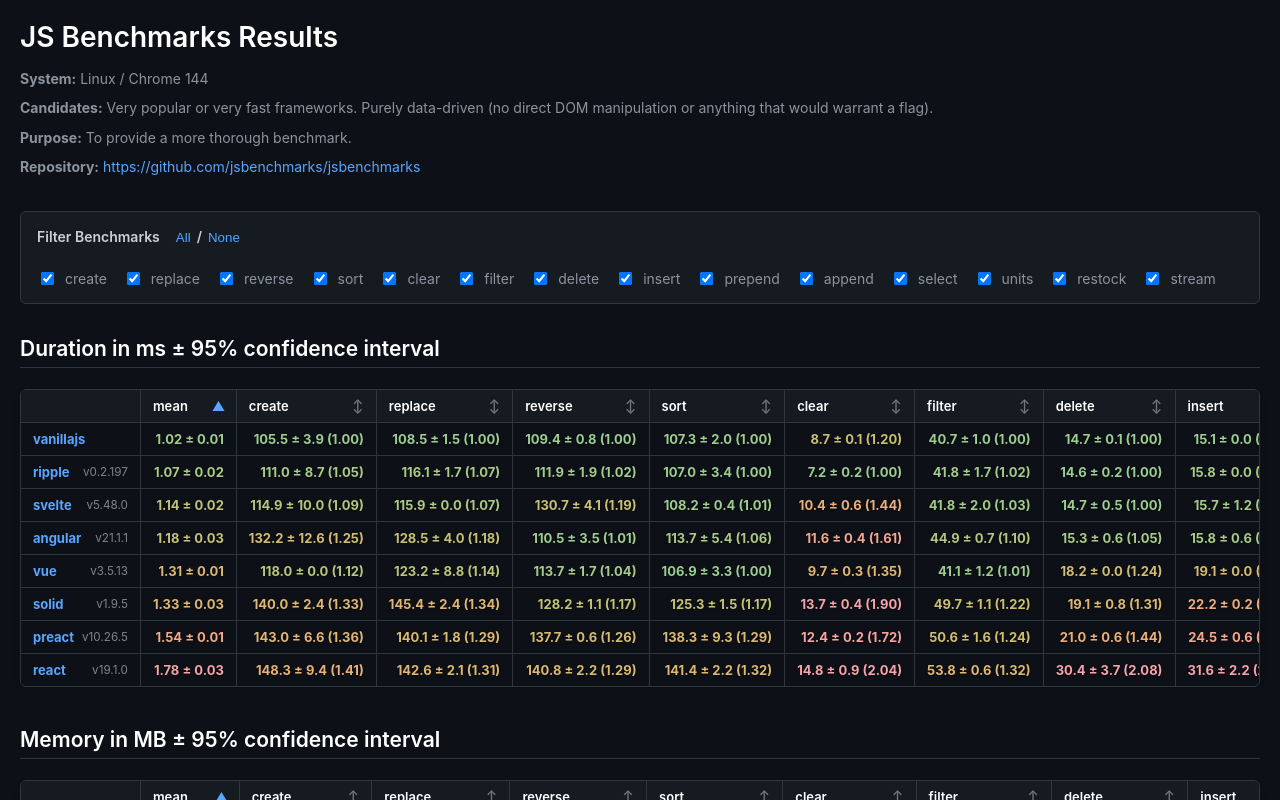
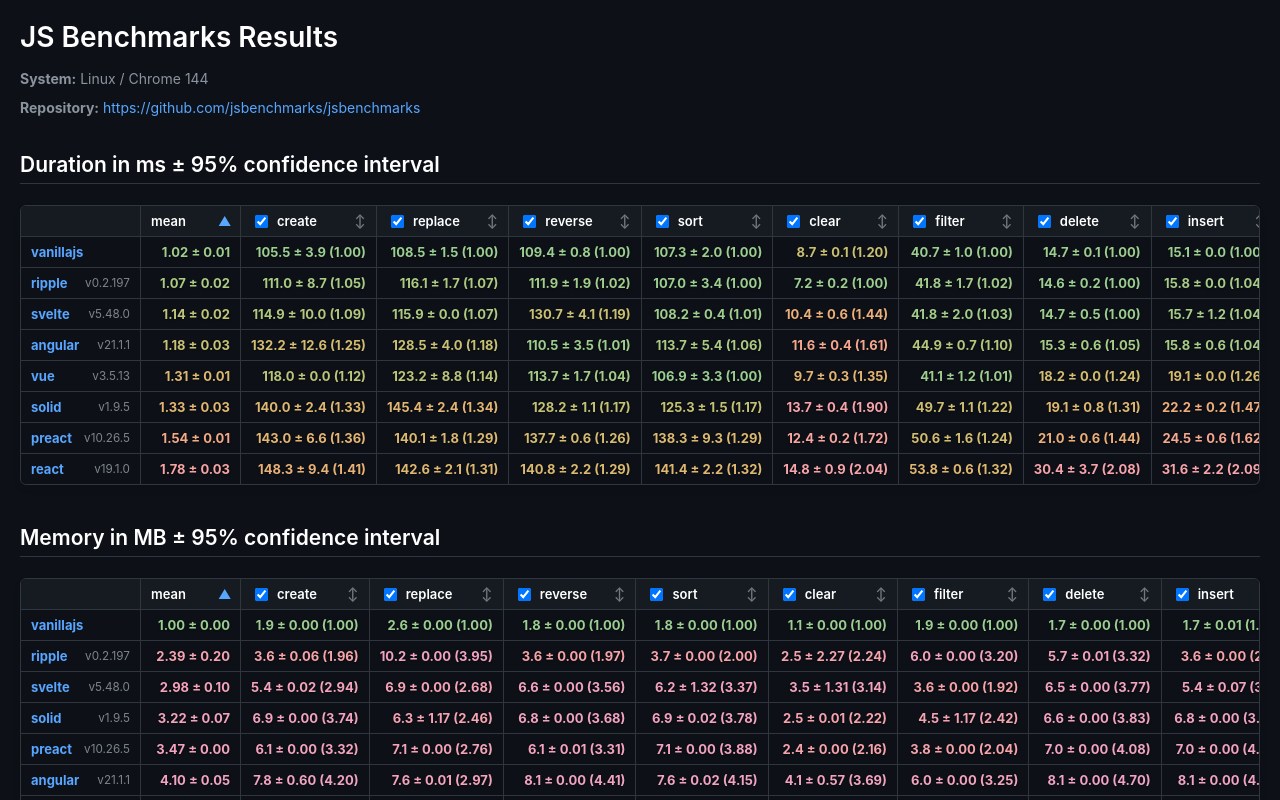
Before and after one commit to jsbenchmarks/jsbenchmarks, a React (Vite) app in the folder results/: page / in a window 1280 px wide. Shown: the top 800 px of the page. Built offline with nearby package versions, Linux system fonts and the light colour scheme.

Commit message:
Make mean columns sticky too

```diff
--- a/results/src/components/BenchmarkFilter.css
+++ /dev/null
@@ -1,46 +0,0 @@
-.BenchmarkFilter-container {
-  display: flex;
-  flex-wrap: wrap;
-  gap: 1rem;
-  margin-bottom: 2rem;
-  padding: 1rem;
-  border: 1px solid var(--border-color);
-  border-radius: 6px;
-  background-color: var(--table-header-bg);
-}
-
-.BenchmarkFilter-title {
-  width: 100%;
-  margin-bottom: 0.5rem;
-  font-weight: 600;
-  color: var(--text-color);
-}
-
-.BenchmarkFilter-label {
-  display: flex;
-  align-items: center;
-  gap: 0.5rem;
-  color: #8b949e;
-  cursor: pointer;
-  user-select: none;
-}
-
-.BenchmarkFilter-label:hover {
-  color: var(--text-color);
-}
-
-.BenchmarkFilter-button {
-  margin-left: 10px;
-  cursor: pointer;
-  background: none;
-  border: none;
-  color: var(--link-color);
-}
-
-.BenchmarkFilter-button:first-of-type {
-  margin-left: 10px;
-}
-
-.BenchmarkFilter-button:last-of-type {
-  margin-left: 0;
-}
--- a/results/src/components/BenchmarkFilter.tsx
+++ /dev/null
@@ -1,32 +0,0 @@
-import './BenchmarkFilter.css';
-
-interface BenchmarkFilterProps {
-  benchmarks: string[];
-  selected: Set<string>;
-  onChange: (name: string) => void;
-  onSelectAll: () => void;
-  onSelectNone: () => void;
-}
-
-export const BenchmarkFilter = ({ benchmarks, selected, onChange, onSelectAll, onSelectNone }: BenchmarkFilterProps) => {
-  return (
-    <div className="BenchmarkFilter-container">
-      <div className="BenchmarkFilter-title">
-        Filter Benchmarks
-        <button className="BenchmarkFilter-button" onClick={onSelectAll}>All</button>
-        /
-        <button className="BenchmarkFilter-button" onClick={onSelectNone}>None</button>
-      </div>
-      {benchmarks.map(name => (
-        <label key={name} className="BenchmarkFilter-label">
-          <input
-            type="checkbox"
-            checked={selected.has(name)}
-            onChange={() => onChange(name)}
-          />
-          {name}
-        </label>
-      ))}
-    </div>
-  );
-};
--- a/results/src/components/BundleTable.css
+++ b/results/src/components/BundleTable.css
@@ -22,7 +22,7 @@
 }
 
 .BundleTable-th, .BundleTable-td {
-  padding: 8px 12px;
+  padding: 7px 10px;
   border-bottom: 1px solid var(--border-color);
   border-right: 1px solid var(--border-color);
 }
--- a/results/src/components/DurationTable.css
+++ b/results/src/components/DurationTable.css
@@ -22,7 +22,7 @@
 }
 
 .DurationTable-th, .DurationTable-td {
-  padding: 8px 12px;
+  padding: 7px 10px;
   border-bottom: 1px solid var(--border-color);
   border-right: 1px solid var(--border-color);
 }
@@ -57,12 +57,28 @@
   z-index: 1;
   background-color: var(--bg-color);
   border-right: 1px solid var(--border-color);
-  width: 1%;
+  min-width: 120px;
+  max-width: 120px;
 }
 
 .DurationTable-table thead .DurationTable-sticky-col {
   background-color: var(--table-header-bg);
   z-index: 11;
+}
+
+.DurationTable-mean-col {
+  position: sticky;
+  left: 120px;
+  z-index: 2;
+  min-width: 100px;
+  max-width: 100px;
+  background-color: var(--bg-color);
+  border-right: 1px solid var(--border-color);
+}
+
+.DurationTable-table thead .DurationTable-mean-col {
+  background-color: var(--table-header-bg);
+  z-index: 12;
 }
 
 .DurationTable-td {
@@ -85,6 +101,10 @@
 }
 
 .DurationTable-tr:hover .DurationTable-td.DurationTable-sticky-col {
+  background-color: #161b22;
+}
+
+.DurationTable-tr:hover .DurationTable-td.DurationTable-mean-col {
   background-color: #161b22;
 }
 
--- a/results/src/components/DurationTable.tsx
+++ b/results/src/components/DurationTable.tsx
@@ -9,9 +9,11 @@
   benchmarkNames: string[];
   sortConfig: SortConfig<string>;
   onSort: (name: string) => void;
+  selectedBenchmarks: Set<string>;
+  onBenchmarkToggle: (name: string) => void;
 }
 
-export const DurationTable = ({ rows, benchmarkNames, sortConfig, onSort }: DurationTableProps) => {
+export const DurationTable = ({ rows, benchmarkNames, sortConfig, onSort, selectedBenchmarks, onBenchmarkToggle }: DurationTableProps) => {
   return (
     <div className="DurationTable-container">
       <table className="DurationTable-table">
@@ -21,11 +23,23 @@
             {benchmarkNames.map(name => (
               <th
                 key={name}
-                className="DurationTable-th DurationTable-sortable"
+                className={`DurationTable-th DurationTable-sortable ${name === COMPOSITE_NAME ? 'DurationTable-mean-col' : ''}`}
                 onClick={() => onSort(name)}
               >
                 <div className="DurationTable-header-content">
-                  {name}
+                  <span style={{ display: 'flex', alignItems: 'center', gap: '6px' }}>
+                    {name !== COMPOSITE_NAME && (
+                      <input
+                        type="checkbox"
+                        checked={selectedBenchmarks.has(name)}
+                        onClick={(e) => e.stopPropagation()}
+                        onChange={() => onBenchmarkToggle(name)}
+                        className="DurationTable-checkbox"
+                        style={{ cursor: 'pointer' }}
+                      />
+                    )}
+                    {name}
+                  </span>
                   <SortIndicator active={sortConfig.key === name} dir={sortConfig.dir} />
                 </div>
               </th>
@@ -49,12 +63,13 @@
                 </td>
                 {benchmarkNames.map(name => {
                   const bm = byName.get(name);
+                  const isSelected = name === COMPOSITE_NAME || selectedBenchmarks.has(name);
                   const norm = bm?.normalDuration;
                   return (
                     <td
                       key={name}
-                      className="DurationTable-td"
-                      style={norm ? { color: color(norm) } : {}}
+                      className={`DurationTable-td ${name === COMPOSITE_NAME ? 'DurationTable-mean-col' : ''}`}
+                      style={isSelected && norm ? { color: color(norm) } : { color: '#888' }}
                     >
                       {bm?.duration ? `${bm.duration.toFixed(1)} ± ${bm.durationMOE?.toFixed(1)} ` : ""}
                       {bm?.name === COMPOSITE_NAME
--- a/results/src/components/Home.tsx
+++ b/results/src/components/Home.tsx
@@ -2,7 +2,6 @@
 import { results as rawResults } from '../data';
 import type { RawResult, Result, SortConfig } from '../types';
 import { calculateResults, COMPOSITE_NAME } from '../utils';
-import { BenchmarkFilter } from './BenchmarkFilter';
 import { BundleTable } from './BundleTable';
 import { DurationTable } from './DurationTable';
 import { LoadTable, type LoadSortKey } from './LoadTable';
@@ -26,14 +25,16 @@
 export function Home() {
   const [durationSort, setDurationSort] = useState<SortConfig<string>>({ key: COMPOSITE_NAME, dir: 'asc' });
   const [memorySort, setMemorySort] = useState<SortConfig<string>>({ key: COMPOSITE_NAME, dir: 'asc' });
-  const [loadSort, setLoadSort] = useState<SortConfig<LoadSortKey>>({ key: COMPOSITE_NAME, dir: 'asc' });
+  const [loadSort, setLoadSort] = useState<SortConfig<LoadSortKey>>({ key: 'stream|cpu', dir: 'asc' });
 
   const [bundleSort, setBundleSort] = useState<SortConfig<keyof Result>>({ key: 'normalCompositeBundle', dir: 'asc' });
   const [statsSort, setStatsSort] = useState<SortConfig<keyof Result>>({ key: 'normalCompositeStats', dir: 'asc' });
 
-  const [selectedBenchmarks, setSelectedBenchmarks] = useState<Set<string>>(new Set(allBenchmarkNames));
+  const [selectedDurationBenchmarks, setSelectedDurationBenchmarks] = useState<Set<string>>(new Set(allBenchmarkNames));
+  const [selectedMemoryBenchmarks, setSelectedMemoryBenchmarks] = useState<Set<string>>(new Set(allBenchmarkNames));
 
-  const baseRows = useMemo(() => calculateResults(inputData, selectedBenchmarks), [selectedBenchmarks]);
+  // Base results without any filtering, used for categorization and non-filtered tables
+  const baseRows = useMemo(() => calculateResults(inputData), []);
 
   const handleDurationSort = (name: string) => {
     setDurationSort(prev => ({
@@ -70,8 +71,8 @@
     }));
   };
 
-  const handleBenchmarkToggle = (name: string) => {
-    setSelectedBenchmarks(prev => {
+  const handleDurationBenchmarkToggle = (name: string) => {
+    setSelectedDurationBenchmarks(prev => {
       const next = new Set(prev);
       if (next.has(name)) {
         next.delete(name);
@@ -82,36 +83,45 @@
     });
   };
 
-  const handleSelectAll = () => setSelectedBenchmarks(new Set(allBenchmarkNames));
-  const handleSelectNone = () => setSelectedBenchmarks(new Set());
+  const handleMemoryBenchmarkToggle = (name: string) => {
+    setSelectedMemoryBenchmarks(prev => {
+      const next = new Set(prev);
+      if (next.has(name)) {
+        next.delete(name);
+      } else {
+        next.add(name);
+      }
+      return next;
+    });
+  };
 
   const durationRows = useMemo(() => {
-    const copy = [...baseRows];
+    const rows = calculateResults(inputData, selectedDurationBenchmarks);
+    const copy = [...rows];
     copy.sort((a, b) => {
       const aVal = a.benchmarks.find(t => t.name === durationSort.key)?.normalDuration ?? 0;
       const bVal = b.benchmarks.find(t => t.name === durationSort.key)?.normalDuration ?? 0;
       return durationSort.dir === 'asc' ? (aVal < bVal ? -1 : 1) : (aVal > bVal ? -1 : 1);
     });
     return copy;
-  }, [baseRows, durationSort]);
+  }, [selectedDurationBenchmarks, durationSort]);
 
   const memoryRows = useMemo(() => {
-    const copy = [...baseRows];
+    const rows = calculateResults(inputData, selectedMemoryBenchmarks);
+    const copy = [...rows];
     copy.sort((a, b) => {
       const aVal = a.benchmarks.find(t => t.name === memorySort.key)?.normalMemory ?? 0;
       const bVal = b.benchmarks.find(t => t.name === memorySort.key)?.normalMemory ?? 0;
       return memorySort.dir === 'asc' ? (aVal < bVal ? -1 : 1) : (aVal > bVal ? -1 : 1);
     });
     return copy;
-  }, [baseRows, memorySort]);
+  }, [selectedMemoryBenchmarks, memorySort]);
 
   const { loadBenchmarks, standardBenchmarks } = useMemo(() => {
     const load: string[] = [];
     const standard: string[] = [];
 
     for (const name of allBenchmarkNames) {
-      if (!selectedBenchmarks.has(name)) continue;
-
       // Identify load tests by checking if any result has CPU data for this benchmark
       const isLoad = baseRows.some(r => r.benchmarks.find(b => b.name === name)?.cpu !== undefined);
 
@@ -122,7 +132,7 @@
       }
     }
     return { loadBenchmarks: load, standardBenchmarks: standard };
-  }, [baseRows, selectedBenchmarks]);
+  }, [baseRows]);
 
   const loadRows = useMemo(() => {
     const copy = [...baseRows];
@@ -168,7 +178,7 @@
       return loadSort.dir === 'asc' ? (aVal < bVal ? -1 : 1) : (aVal > bVal ? -1 : 1);
     });
     return copy;
-  }, [baseRows, loadSort]);
+  }, [baseRows, loadSort, loadBenchmarks]);
 
   const bundleRows = useMemo(() => {
     const copy = [...baseRows];
@@ -203,25 +213,10 @@
             <strong>System:</strong> Linux / Chrome 144
           </p>
           <p className="App-p">
-            <strong>Candidates:</strong> Very popular or very fast frameworks.
-            Purely data-driven (no direct DOM manipulation or anything that would warrant a flag).
-          </p>
-          <p className="App-p">
-            <strong>Purpose:</strong> To provide a more thorough benchmark.
-          </p>
-          <p className="App-p">
             <strong>Repository:</strong> <a className="App-link" href="https://github.com/jsbenchmarks/jsbenchmarks">https://github.com/jsbenchmarks/jsbenchmarks</a>
           </p>
         </div>
       </header>
-
-      <BenchmarkFilter
-        benchmarks={allBenchmarkNames}
-        selected={selectedBenchmarks}
-        onChange={handleBenchmarkToggle}
-        onSelectAll={handleSelectAll}
-        onSelectNone={handleSelectNone}
-      />
 
       <h2 className="App-h2">Duration in ms ± 95% confidence interval</h2>
       <DurationTable
@@ -229,6 +224,8 @@
         benchmarkNames={durationTableNames}
         sortConfig={durationSort}
         onSort={handleDurationSort}
+        selectedBenchmarks={selectedDurationBenchmarks}
+        onBenchmarkToggle={handleDurationBenchmarkToggle}
       />
       <h2 className="App-h2">Memory in MB ± 95% confidence interval</h2>
       <MemoryTable
@@ -236,6 +233,8 @@
         benchmarkNames={memoryTableNames}
         sortConfig={memorySort}
         onSort={handleMemorySort}
+        selectedBenchmarks={selectedMemoryBenchmarks}
+        onBenchmarkToggle={handleMemoryBenchmarkToggle}
       />
       {loadBenchmarks.length > 0 && (
         <>
--- a/results/src/components/LoadTable.css
+++ b/results/src/components/LoadTable.css
@@ -16,7 +16,7 @@
 
 .LoadTable-th,
 .LoadTable-td {
-  padding: 8px 12px;
+  padding: 7px 10px;
   border-bottom: 1px solid var(--border-color);
   border-right: 1px solid var(--border-color);
 }
--- a/results/src/components/MemoryTable.css
+++ b/results/src/components/MemoryTable.css
@@ -22,7 +22,7 @@
 }
 
 .MemoryTable-th, .MemoryTable-td {
-  padding: 8px 12px;
+  padding: 7px 10px;
   border-bottom: 1px solid var(--border-color);
   border-right: 1px solid var(--border-color);
 }
@@ -57,12 +57,28 @@
   z-index: 1;
   background-color: var(--bg-color);
   border-right: 1px solid var(--border-color);
-  width: 1%;
+  min-width: 120px;
+  max-width: 120px;
 }
 
 .MemoryTable-table thead .MemoryTable-sticky-col {
   background-color: var(--table-header-bg);
   z-index: 11;
+}
+
+.MemoryTable-mean-col {
+  position: sticky;
+  left: 120px;
+  z-index: 2;
+  min-width: 100px;
+  max-width: 100px;
+  background-color: var(--bg-color);
+  border-right: 1px solid var(--border-color);
+}
+
+.MemoryTable-table thead .MemoryTable-mean-col {
+  background-color: var(--table-header-bg);
+  z-index: 12;
 }
 
 .MemoryTable-td {
@@ -85,6 +101,10 @@
 }
 
 .MemoryTable-tr:hover .MemoryTable-td.MemoryTable-sticky-col {
+  background-color: #161b22;
+}
+
+.MemoryTable-tr:hover .MemoryTable-td.MemoryTable-mean-col {
   background-color: #161b22;
 }
 
--- a/results/src/components/MemoryTable.tsx
+++ b/results/src/components/MemoryTable.tsx
@@ -9,9 +9,11 @@
   benchmarkNames: string[];
   sortConfig: SortConfig<string>;
   onSort: (name: string) => void;
+  selectedBenchmarks: Set<string>;
+  onBenchmarkToggle: (name: string) => void;
 }
 
-export const MemoryTable = ({ rows, benchmarkNames, sortConfig, onSort }: MemoryTableProps) => {
+export const MemoryTable = ({ rows, benchmarkNames, sortConfig, onSort, selectedBenchmarks, onBenchmarkToggle }: MemoryTableProps) => {
   return (
     <div className="MemoryTable-container">
       <table className="MemoryTable-table">
@@ -21,11 +23,23 @@
             {benchmarkNames.map(name => (
               <th
                 key={name}
-                className="MemoryTable-th MemoryTable-sortable"
+                className={`MemoryTable-th MemoryTable-sortable ${name === COMPOSITE_NAME ? 'MemoryTable-mean-col' : ''}`}
                 onClick={() => onSort(name)}
               >
                 <div className="MemoryTable-header-content">
-                  {name}
+                  <span style={{ display: 'flex', alignItems: 'center', gap: '6px' }}>
+                    {name !== COMPOSITE_NAME && (
+                      <input
+                        type="checkbox"
+                        checked={selectedBenchmarks.has(name)}
+                        onClick={(e) => e.stopPropagation()}
+                        onChange={() => onBenchmarkToggle(name)}
+                        className="MemoryTable-checkbox"
+                        style={{ cursor: 'pointer' }}
+                      />
+                    )}
+                    {name}
+                  </span>
                   <SortIndicator active={sortConfig.key === name} dir={sortConfig.dir} />
                 </div>
               </th>
@@ -49,12 +63,13 @@
                 </td>
                 {benchmarkNames.map(name => {
                   const bm = byName.get(name);
+                  const isSelected = name === COMPOSITE_NAME || selectedBenchmarks.has(name);
                   const norm = bm?.normalMemory;
                   return (
                     <td
                       key={name}
-                      className="MemoryTable-td"
-                      style={norm ? { color: color(norm) } : {}}
+                      className={`MemoryTable-td ${name === COMPOSITE_NAME ? 'MemoryTable-mean-col' : ''}`}
+                      style={isSelected && norm ? { color: color(norm) } : { color: '#888' }}
                     >
                       {bm?.memory ? ` ${(bm.memory / 1e6).toFixed(1)} ± ${(bm.memoryMOE! / 1e6).toFixed(2)} ` : ""}
                       {bm?.name === COMPOSITE_NAME
--- a/results/src/components/StatsTable.css
+++ b/results/src/components/StatsTable.css
@@ -22,7 +22,7 @@
 }
 
 .StatsTable-th, .StatsTable-td {
-  padding: 8px 12px;
+  padding: 7px 10px;
   border-bottom: 1px solid var(--border-color);
   border-right: 1px solid var(--border-color);
 }
--- a/results/src/utils.ts
+++ b/results/src/utils.ts
@@ -35,7 +35,6 @@
     ...result,
     version: result.framework === 'vanillajs' ? undefined : result.version,
     benchmarks: result.benchmarks
-      .filter(bm => !selectedBenchmarks || selectedBenchmarks.has(bm.name))
       .map(bm => ({
         ...bm,
         measurements: bm.measurements.map(m => ({ ...m })),
@@ -125,8 +124,12 @@
     const memRelMOEs: number[] = [];
     const cpuRelMOEs: number[] = [];
     for (const bm of result.benchmarks) {
+      const isSelected = !selectedBenchmarks || selectedBenchmarks.has(bm.name);
+
       if (bm.duration && bestDurs[bm.name]) {
         bm.normalDuration = bm.duration / bestDurs[bm.name];
+
+        if (isSelected) {
           totalDurNorm *= bm.normalDuration;
           durCount++;
 
@@ -134,8 +137,11 @@
             durRelMOEs.push(bm.durationMOE / bm.duration);
           }
         }
+      }
       if (bm.memory && bestMems[bm.name]) {
         bm.normalMemory = bm.memory / bestMems[bm.name];
+
+        if (isSelected) {
           totalMemNorm *= bm.normalMemory;
           memCount++;
 
@@ -143,13 +149,17 @@
             memRelMOEs.push(bm.memoryMOE / bm.memory);
           }
         }
+      }
       if (bm.cpu !== undefined && bestCpus[bm.name]) {
         bm.normalCpu = bm.cpu / bestCpus[bm.name];
+
+        if (isSelected) {
           totalCpuNorm *= bm.normalCpu;
           cpuCount++;
 
           if (bm.cpuMOE !== undefined && bm.cpu > 0 && bm.cpuMOE > 0) {
               cpuRelMOEs.push(bm.cpuMOE / bm.cpu);
+          }
         }
       }
     }
```
Lines whose indentation alone changed are shown as unchanged.
